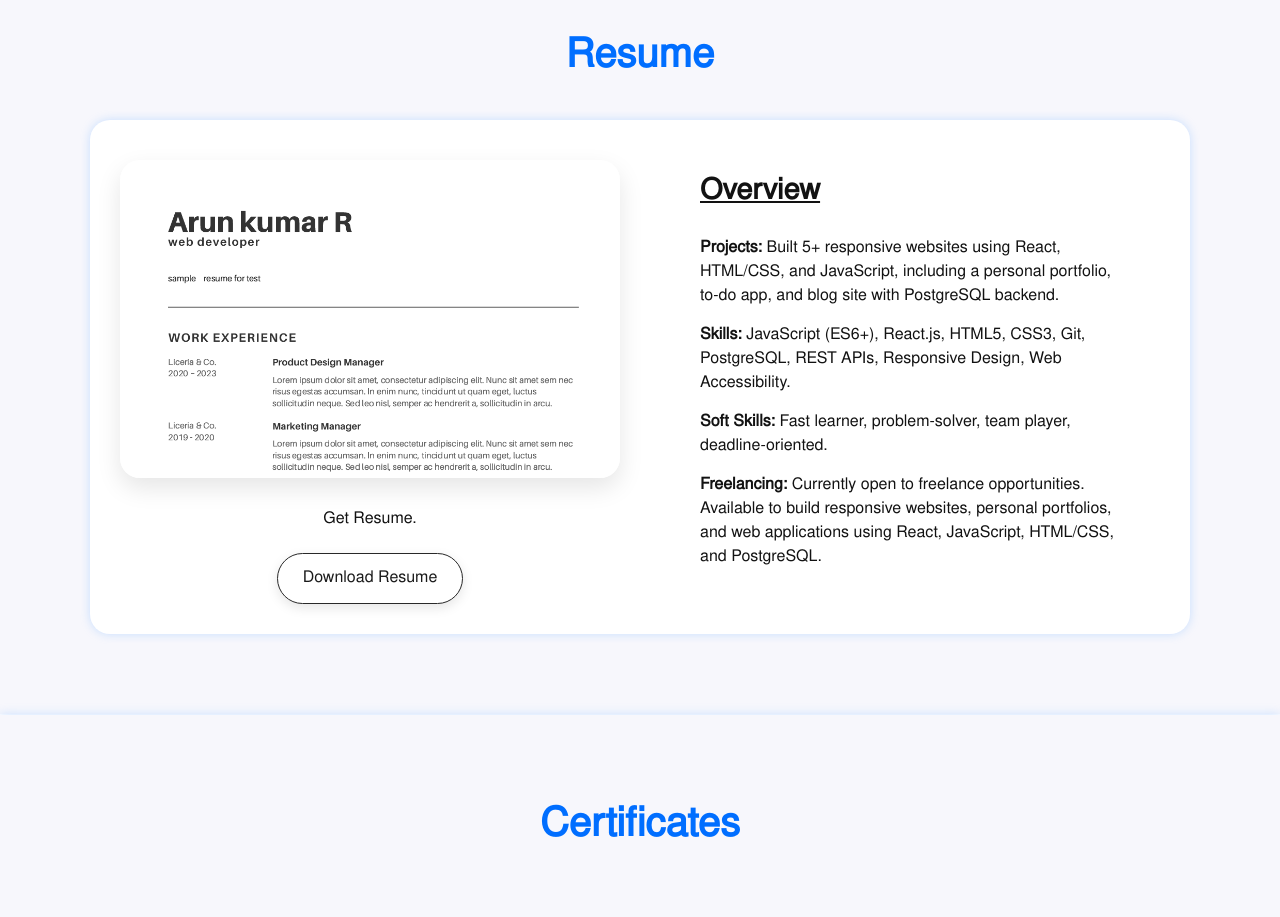
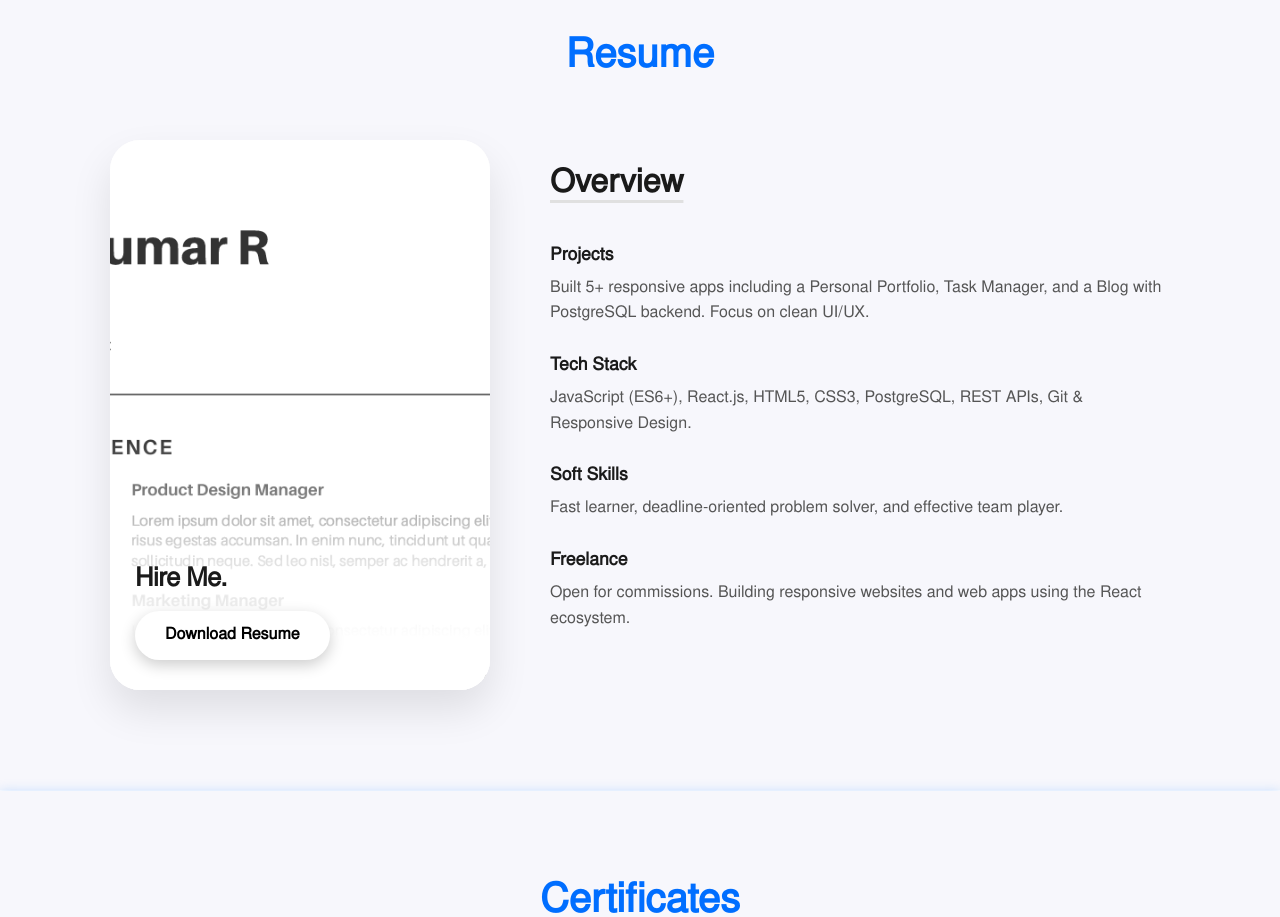
Before and after one commit to ArunKumarWebDeveloper/myPortfolio, a React (Vite) app: page / in a window 1280 px wide. Shown: the part 2900-3817 px from the top of the page. Built offline with nearby package versions, Linux system fonts and the light colour scheme.

Commit message:
updated-codes

```diff
--- a/src/App.css
+++ b/src/App.css
@@ -60,6 +60,7 @@ body {
 section {
   padding: 100px 7vw;
 }
+
 
 #home {
   background:url("../public/1img.jpg");
@@ -510,98 +511,129 @@ cd
 }
 
 .resume-container {
-  background: white;
   display: flex;
-  grid-template-columns: repeat(auto-fit, minmax(150px, 1fr));
-  gap: 40px;
+  flex-direction: row;
+  justify-content: center;
+  align-items: flex-start; /* Aligns tops of both columns */
+  gap: 60px;
   max-width: 1100px;
-  margin: auto ;
-  padding: 10px 20px;
-  border-radius: 20px;
-  box-shadow: 0 0 10px rgba(182, 213, 255, 0.738);
-
-}
-.resume-card{
-  margin-top: auto;
-  margin-left: 10px;
-    flex: 1 1 400px;
-    max-width: 500px;
-    border-radius: 20px;
-    background-color:auto #ffffff;
-    text-align: center;
-    transition: all 0.3s ease;
-}
-.resume-overview {
-    flex: 1 1 400px;
-    width: 800px;
-    padding: 40px;
-    border-radius: 20px;
-    text-align: center;
-    transition: all 0.3s ease;
-
+  margin: 0 auto;
+  padding: 20px;
 }
 
-#resume-image{
-    border-radius: 20px;
-    width: 500px;
-    max-height: 380px;
-        box-shadow: 0 10px 24px rgba(0, 0, 0, 0.1);
-
+/* --- The "Sophie Bennett" Style Card --- */
+.resume-card {
+  position: relative; /* Essential for overlaying content */
+  flex: 0 0 380px;    /* Fixed width to maintain card shape */
+  height: 550px;      /* Fixed height for the vertical portrait look */
+  border-radius: 30px; /* Large modern radius */
+  overflow: hidden;    /* Clips the image to the rounded corners */
+  background-color: white;
+  box-shadow: 0 20px 40px rgba(0, 0, 0, 0.1); /* Deep soft shadow */
+  transition: transform 0.3s ease, box-shadow 0.3s ease;
 }
 
-.resume-card p {
-    margin-top: 20px;
-    margin-bottom: 20px;
-    color:auto #b0b0b0;
+.resume-card:hover {
+  transform: translateY(-5px);
+  box-shadow: 0 25px 50px rgba(0, 0, 0, 0.15);
 }
 
+/* Image takes up full space behind content */
+#resume-image {
+  width: 100%;
+  height: 100%;
+  object-fit: cover; /* Ensures image fills card without stretching */
+  display: block;
+  margin: 0;
+  border-radius: 0; /* Parent controls radius now */
+}
+
+/* The Content Overlay (Gradient Fade) */
+.resume-content {
+  position: absolute;
+  bottom: 0;
+  left: 0;
+  width: 100%;
+  padding: 130px 25px 30px 25px; /* Top padding creates space for gradient */
+  /* White gradient starting from bottom to make text readable */
+  background: linear-gradient(to top, rgba(255, 255, 255, 1) 20%, rgba(255, 255, 255, 0.8) 50%, rgba(255, 255, 255, 0) 100%);
+  display: flex;
+  flex-direction: column;
+  justify-content: flex-end;
+  align-items: flex-start;
+}
+
+.resume-content p {
+  font-size: 1.6rem;
+  font-weight: 700;
+  color: #1a1a1a;
+  margin: 0 0 15px 0;
+  line-height: 1.2;
+  text-transform: capitalize; /* Looks cleaner */
+  letter-spacing: -0.5px;
+}
+
+/* Button styling to match the "Follow" button */
 .resume-actions {
+  width: 100%;
   display: flex;
-    justify-content: center;
-    gap: 30px;
-    flex-wrap: wrap;
+  justify-content: flex-start;
 }
 
 .resume-btn {
-     background-color: #ffffff;
-            color: #1a1a1a;
-    padding: 12px 25px;
-    margin-bottom: 20px;
+  background-color: #ffffff; /* High contrast dark button */
+  color: #000000;
+  padding: 12px 30px;
+  font-size: 1rem;
+  font-weight: 600;
+  border-radius: 50px;
   text-decoration: none;
-    border-radius: 50px;
-    box-shadow: 0 4px 12px rgba(0, 0, 0, 0.1);
-    border: 1px solid #292929;
+  border: none;
+  box-shadow: 0 5px 15px rgba(0, 0, 0, 0.2);
+  transition: all 0.3s ease;
 }
 
 .resume-btn:hover {
-   transform: scale(1.1);
-   transition: all 0.3s ease-in-out;
-   color: #1476f7;
-   box-shadow: 0 20px 40px rgba(0, 0, 0, 0.15);
-    text-decoration: none;
-}
-.resume-container:hover {
-     transform: translateY(-5px);
-            box-shadow: 0 20px 40px rgba(0, 0, 0, 0.15);
-             transition: background-color 0.3s ease, transform 0.3s ease;
+  background-color: #e4e4e4;
+  transform: scale(1.05);
+  box-shadow: 0 8px 20px rgba(0, 0, 0, 0.25);
+  color: #0084ff;
 }
 
-/* Resume Overview Styles */
+/* --- Right Side: Overview (Kept Clean as requested) --- */
 .resume-overview {
+  flex: 1; /* Takes remaining width */
+  padding-top: 20px;
   text-align: left;
 }
 
 .resume-overview h3 {
+  font-size: 2rem;
+  font-weight: 700;
+  margin-bottom: 30px;
+  color: #1a1a1a;
   text-decoration: underline;
-    font-size: 1.8rem;
-    margin-bottom: 20px;
-    color:auto #e0e0e0;
+  text-decoration-color: #e0e0e0;
+  text-underline-offset: 8px;
 }
 
-.resume-overview  p {
-    margin-bottom: 15px;
-    color:auto #ffffff;
-    line-height: 1.5;
+.overview-item {
+  margin-bottom: 25px;
+}
+
+.overview-label {
+  display: block;
+  font-weight: 700;
+  font-size: 1.1rem;
+  color: #1a1a1a;
+  margin-bottom: 6px;
+}
+
+.overview-text {
+  font-size: 1rem;
+  color: #555;
+  line-height: 1.6;
+  margin: 0;
 }
 
 /* Media Queries for responsiveness */
@@ -1076,7 +1108,7 @@ body.dark-mode #contact {
 @media (max-width:1200px ) {
 
 #home{
- max-height: 95vh;
+  max-height: 45vh;
   background-size: cover;
   background-position: center;
 
@@ -1115,10 +1147,30 @@ body.dark-mode #contact {
   }
 
 .skill{
-    width: 60%;
+    width: 50%;
+  }
+
+.resume-btn{
+  display: flex;
+  align-items: center;
+  justify-content: center;
+    width: 80%;
+    margin: 0 auto;
+    padding: 15px;
 }
 
 }
+@media (max-width:700px ) {
+  #home{
+ max-height: 95vh;
+  background-size: cover;
+  background-position: center;
+
+}
+
+}
+
+
 
  .projects-container, .certificates-container {
             display: flex;
--- a/src/Components/Resume.jsx
+++ b/src/Components/Resume.jsx
@@ -1,30 +1,61 @@
+import React from 'react';
+// Make sure to import your CSS file here if needed
+
 function Resume() {
   return (
-<section id="resume" class="section5">
+    <section id="resume" className="section5">
       <h2>Resume</h2>
-  <div class="resume-container">
 
-    <div class="resume-card">
+      <div className="resume-container">
+
+        {/* Left Side / Top Card on Mobile */}
+        <div className="resume-card">
           <img src="/resume (2).png" alt="Resume Preview" id="resume-image" />
-      <div class="resume-content">
-        <p>Get Resume.</p>
-        <div class="resume-actions">
-          <a href="/White and Black Simple Resume.pdf" download class="resume-btn">Download Resume</a>
+          <div className="resume-content">
+            <p>Hire Me.</p>
+            <div className="resume-actions">
+              <a href="/White and Black Simple Resume.pdf" download className="resume-btn">
+                Download Resume
+              </a>
             </div>
           </div>
         </div>
 
-    <div class="resume-overview">
+        {/* Right Side / Bottom Card on Mobile */}
+        <div className="resume-overview">
           <h3>Overview</h3>
-      <p><strong>Projects:</strong> Built 5+ responsive websites using React, HTML/CSS, and JavaScript, including a personal portfolio, to-do app, and blog site with PostgreSQL backend.</p>
-      <p><strong>Skills:</strong> JavaScript (ES6+), React.js, HTML5, CSS3, Git, PostgreSQL, REST APIs, Responsive Design, Web Accessibility.</p>
-      <p><strong>Soft Skills:</strong> Fast learner, problem-solver, team player, deadline-oriented.</p>
-    <p><strong>Freelancing:</strong> Currently open to freelance opportunities. Available to build responsive websites, personal portfolios, and web applications using React, JavaScript, HTML/CSS, and PostgreSQL.</p>
+
+          <div className="overview-item">
+            <span className="overview-label">Projects</span>
+            <p className="overview-text">
+              Built 5+ responsive apps including a Personal Portfolio, Task Manager, and a Blog with PostgreSQL backend. Focus on clean UI/UX.
+            </p>
+          </div>
+
+          <div className="overview-item">
+            <span className="overview-label">Tech Stack</span>
+            <p className="overview-text">
+              JavaScript (ES6+), React.js, HTML5, CSS3, PostgreSQL, REST APIs, Git & Responsive Design.
+            </p>
+          </div>
+
+          <div className="overview-item">
+            <span className="overview-label">Soft Skills</span>
+            <p className="overview-text">
+              Fast learner, deadline-oriented problem solver, and effective team player.
+            </p>
+          </div>
+
+          <div className="overview-item">
+            <span className="overview-label">Freelance</span>
+            <p className="overview-text">
+              Open for commissions. Building responsive websites and web apps using the React ecosystem.
+            </p>
+          </div>
 
         </div>
       </div>
     </section>
-
   );
 }
 
```
Lines whose indentation alone changed are shown as unchanged.
